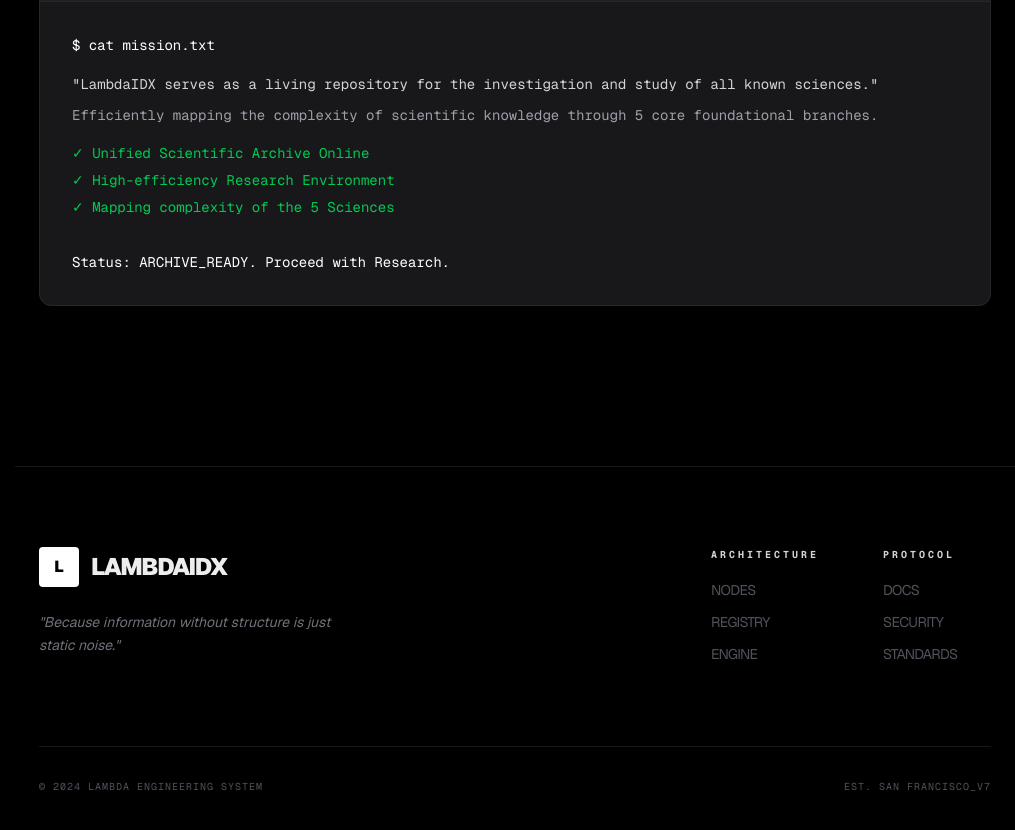
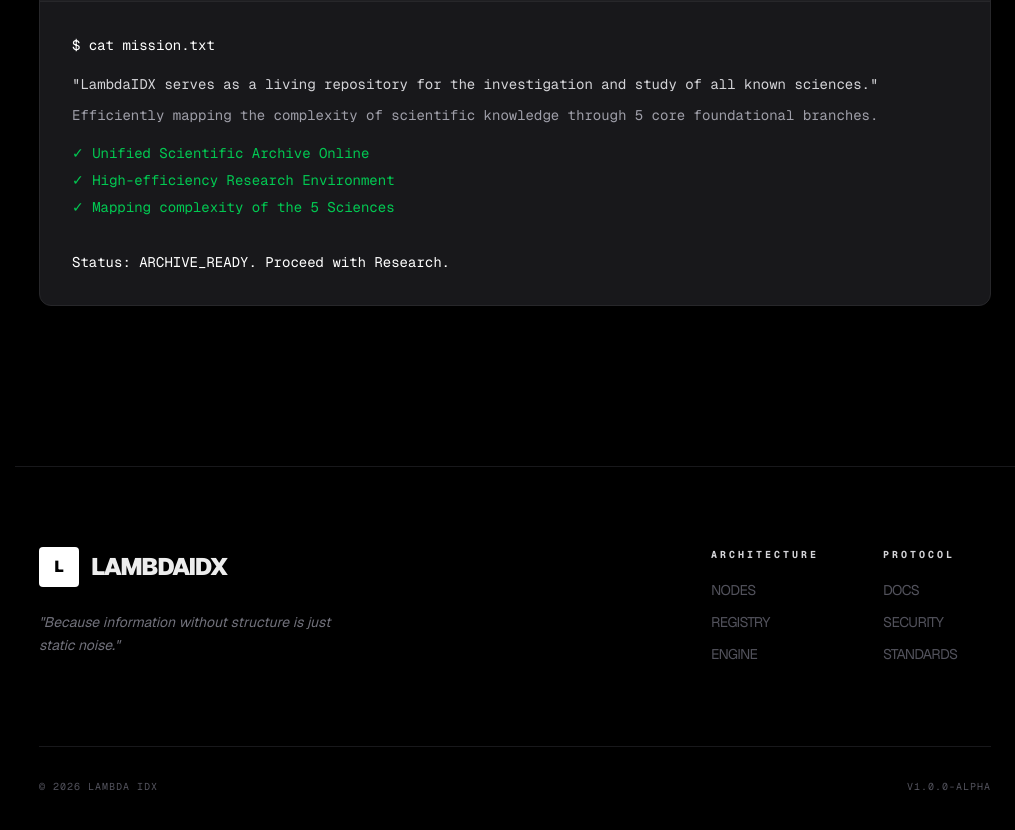
Before and after one commit to LeinadOdreiuqzi/LambdaIDX, a Next.js app: page / in a window 1280 px wide. Shown: the part 2635-3465 px from the top of the page, without its empty margins (265-1280 px from the left). Built offline with nearby package versions, Linux system fonts and the light colour scheme; no server answers; the database is empty.

Commit message:
Cambio footer

```diff
--- a/app/(public)/page.tsx
+++ b/app/(public)/page.tsx
@@ -170,8 +170,8 @@ export default function Home() {
             </div>
          </div>
          <div className="max-w-7xl mx-auto mt-20 pt-8 border-t border-zinc-900 flex justify-between items-center text-[10px] uppercase font-mono text-zinc-600 tracking-widest">
-            <span>© 2024 Lambda Engineering System</span>
-            <span>Est. San Francisco_v7</span>
+            <span>© 2026 Lambda IDX</span>
+            <span>v1.0.0-alpha</span>
          </div>
       </footer>
 
```
